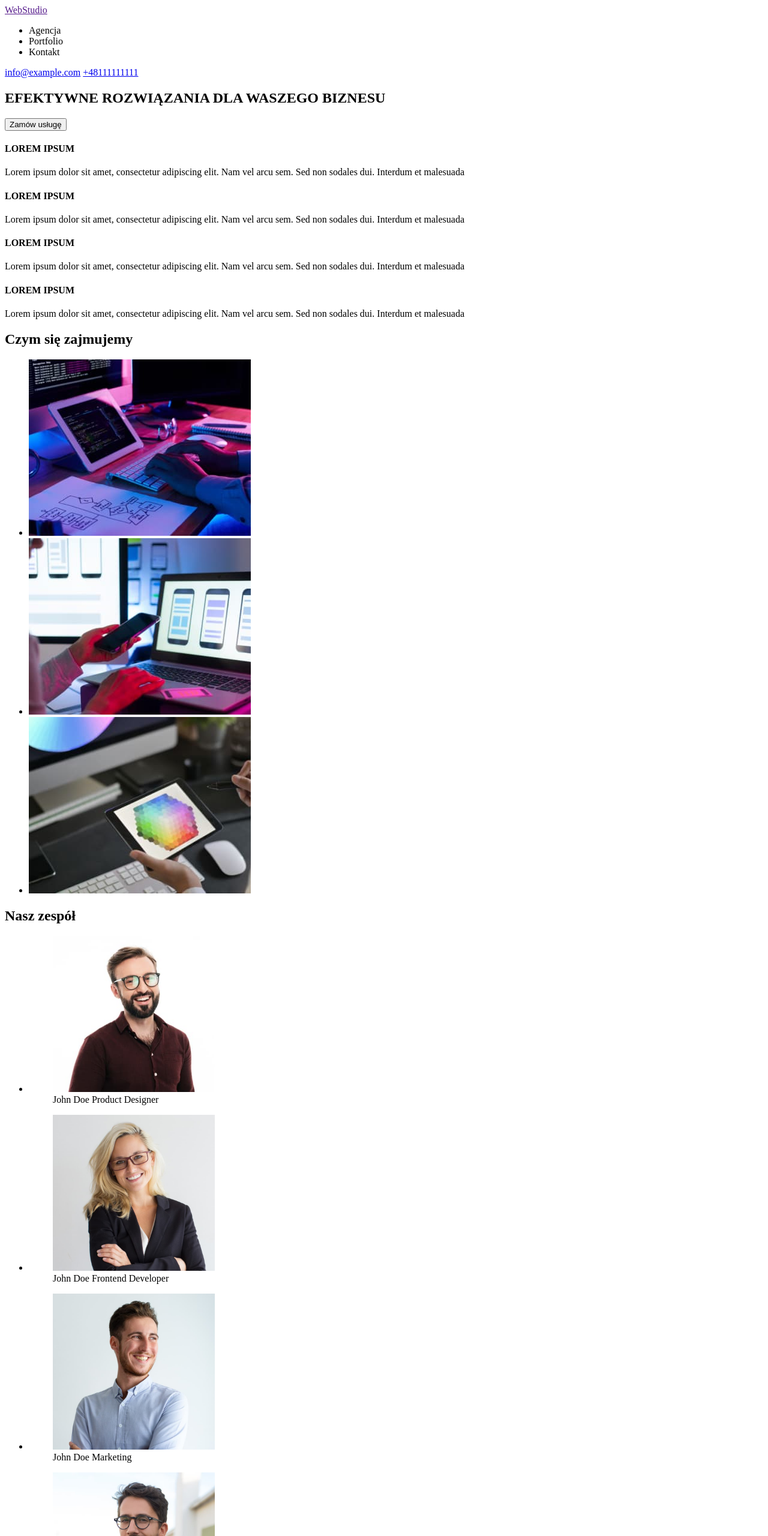
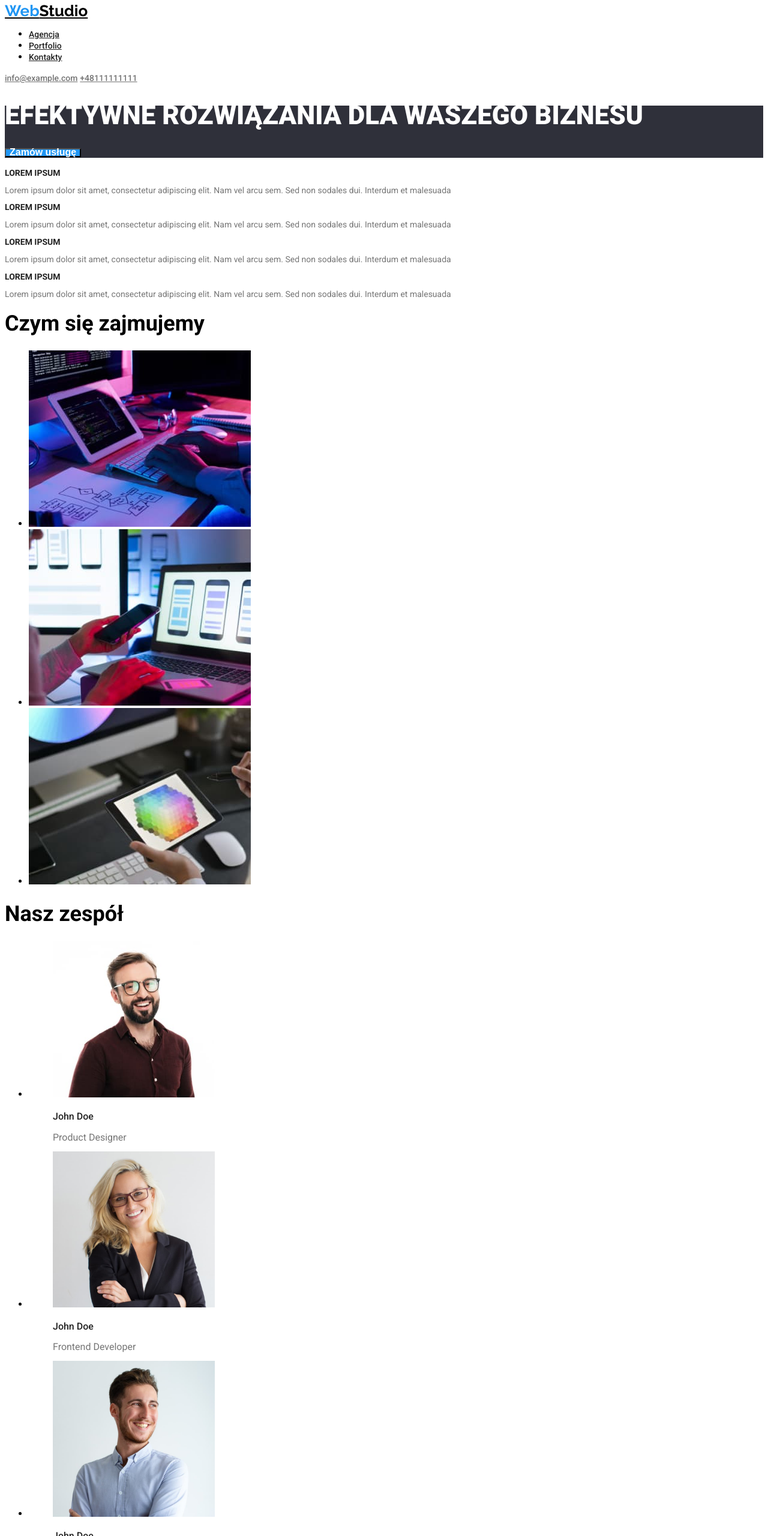
Before and after one commit to MonikaR43/goit-markup-hw-2, a plain HTML site: page index.html in a window 1280 px wide. Shown: the top 2560 px of the page at 60% size. Drawn offline with Linux system fonts and the light colour scheme.

Commit message:
feat: change

```diff
--- a/css/styles.css
+++ b/css/styles.css
@@ -0,0 +1,103 @@
+:root {
+  --border-style: "Roboto", sanf-serif;
+  --color-header: #2196f3;
+  --color-1: #212121;
+}
+body {
+  font-family: var(--border-style);
+  font-style: normal;
+}
+.button {
+  cursor: pointer;
+}
+.logo {
+  color: #000000;
+  font-family: "Raleway";
+  font-weight: 700;
+  font-size: 26px;
+  line-height: 0.77;
+}
+.web {
+  color: #2196f3;
+}
+.nav {
+  color: var(--color-1);
+  font-weight: 500;
+  font-size: 14px;
+  line-height: 0.88;
+}
+.kontakt-header {
+  font-weight: 500;
+  font-size: 14px;
+  line-height: 0.88;
+  color: #757575;
+}
+.background-index {
+  background: #2f303a;
+}
+.h1 {
+  font-weight: 900;
+  font-size: 44px;
+  line-height: 0.73;
+  color: #ffffff;
+}
+.button-index {
+  font-weight: 700;
+  font-size: 16px;
+  line-height: 0.53;
+  color: #ffffff;
+  background: #2196f3;
+}
+.h4index {
+  font-weight: 700;
+  font-size: 14px;
+  line-height: 0.88;
+  color: var(--color-1);
+}
+.text-index {
+  font-weight: 400;
+  font-size: 14px;
+  line-height: 0.58;
+  color: #757575;
+}
+.h2-index {
+  font-weight: 700;
+  font-size: 36px;
+  line-height: 0.86;
+  colo: var(--color-1);
+}
+.h4-image {
+  font-weight: 500;
+  font-size: 16px;
+  line-height: 0.84;
+  color: var(--color-1);
+}
+.position-index {
+  font-weight: 400;
+  font-size: 16px;
+  line-height: 0.84;
+  color: #757575;
+}
+.background-footer {
+  background: #2f303a;
+}
+.logo-footer {
+  font-family: "Raleway";
+  font-weight: 700;
+  font-size: 26px;
+  line-height: 0.84;
+}
+.studio-footer {
+  color: #ffffff;
+}
+.adress-kontakt-footer {
+  font-weight: 400;
+  font-size: 14px;
+  line-height: 0.58;
+}
+.adress-footer {
+  color: #ffffff;
+}
+.kontakt-footer {
+  color: rgba(255, 255, 255, 0.6);
+}
--- a/index.html
+++ b/index.html
@@ -4,47 +4,63 @@
     <meta charset="UTF-8" />
     <meta http-equiv="X-UA-Compatible" content="IE=edge" />
     <meta name="viewport" content="width=device-width, initial-scale=1.0" />
-    <title>Document</title>
+    <title>Main Page</title>
+    <link rel="preconnect" href="https://fonts.googleapis.com" />
+    <link rel="preconnect" href="https://fonts.gstatic.com" crossorigin />
+    <link
+      href="https://fonts.googleapis.com/css2?family=Raleway:wght@700&family=Roboto:wght@400;500;700;900&display=swap"
+      rel="stylesheet"
+    />
+    <link href="./css/styles.css" rel="stylesheet" />
   </head>
   <body>
     <header>
-        <a href="">WebStudio</a>
+      <a class="logo" href=""><span class="web">Web</span>Studio</a>
 
       <nav>
         <ul>
-          <li>Agencja</li>
-          <li>Portfolio</li>
-          <li>Kontakt</li>
+          <li><a class="nav" href="./index.html">Agencja</a></li>
+          <li><a class="nav" href="./portfolio.html">Portfolio</a></li>
+          <li><a class="nav" href="">Kontakty</a></li>
         </ul>
       </nav>
-      <a href="mailto:info@example.com">info@example.com</a>
-      <a href="tel:+48111111111">+48111111111</a>
+      <a class="kontakt-header" href="mailto:info@example.com"
+        >info@example.com</a
+      >
+      <a class="kontakt-header" href="tel:+48111111111">+48111111111</a>
     </header>
     <main>
-      <section><h1>EFEKTYWNE ROZWIĄZANIA DLA WASZEGO BIZNESU</h1>
-      <button type="button">Zamów usługę</button></section>
+      <section class="background-index">
+        <h1 class="h1">EFEKTYWNE ROZWIĄZANIA DLA WASZEGO BIZNESU</h1>
+        <button class="button-index" type="button">Zamów usługę</button>
+      </section>
       <section>
-      <p>
-        <h4>LOREM IPSUM </h4>
-        Lorem ipsum dolor sit amet, consectetur adipiscing elit. Nam
-        vel arcu sem. Sed non sodales dui. Interdum et malesuada
+        <h4 class="h4index">LOREM IPSUM</h4>
+        <p class="text-index">
+          Lorem ipsum dolor sit amet, consectetur adipiscing elit. Nam vel arcu
+          sem. Sed non sodales dui. Interdum et malesuada
         </p>
-       <p>
-        <h4>LOREM IPSUM </h4>
-        Lorem ipsum dolor sit amet, consectetur adipiscing elit. Nam
-        vel arcu sem. Sed non sodales dui. Interdum et malesuada
+
+        <h4 class="h4index">LOREM IPSUM</h4>
+        <p class="text-index">
+          Lorem ipsum dolor sit amet, consectetur adipiscing elit. Nam vel arcu
+          sem. Sed non sodales dui. Interdum et malesuada
         </p>
-       <p>
-        <h4>LOREM IPSUM </h4>
-        Lorem ipsum dolor sit amet, consectetur adipiscing elit. Nam
-        vel arcu sem. Sed non sodales dui. Interdum et malesuada
+
+        <h4 class="h4index">LOREM IPSUM</h4>
+        <p class="text-index">
+          Lorem ipsum dolor sit amet, consectetur adipiscing elit. Nam vel arcu
+          sem. Sed non sodales dui. Interdum et malesuada
         </p>
-       <p>
-        <h4>LOREM IPSUM </h4>
-        Lorem ipsum dolor sit amet, consectetur adipiscing elit. Nam
-        vel arcu sem. Sed non sodales dui. Interdum et malesuada
-      </p></section><section>
-      <h2>Czym się zajmujemy</h2>
+
+        <h4 class="h4index">LOREM IPSUM</h4>
+        <p class="text-index">
+          Lorem ipsum dolor sit amet, consectetur adipiscing elit. Nam vel arcu
+          sem. Sed non sodales dui. Interdum et malesuada
+        </p>
+      </section>
+      <section>
+        <h2 class="h2-index">Czym się zajmujemy</h2>
         <ul>
           <li>
             <img
@@ -60,51 +76,84 @@
           <li>
             <img width="370" height="294" src="images/box3.jpg" alt="tablet" />
           </li>
-      </ul></section>
+        </ul>
+      </section>
       <section>
-      <h2>Nasz zespół</h2>
+        <h2 class="h2-index">Nasz zespół</h2>
         <ul>
-        <li><figure>
+          <li>
+            <figure>
               <img
                 width="270"
                 height="260"
                 src="images/teamcard1.jpg"
                 alt="Man with glasses"
-          /><figcaption>John Doe Product Designer</figcaption></figure>
+              />
+              <figcaption>
+                <h4 class="h4-image">John Doe</h4>
+                <p class="position-index">Product Designer</p>
+              </figcaption>
+            </figure>
           </li>
-        <li><figure>
+          <li>
+            <figure>
               <img
                 width="270"
                 height="260"
                 src="images/teamcard2.jpg"
                 alt="Women with glasses"
-          /><figcaption>John Doe Frontend Developer</figcaption></figure>
+              />
+              <figcaption>
+                <h4 class="h4-image">John Doe</h4>
+                <p class="position-index">Frontend Developer</p>
+              </figcaption>
+            </figure>
           </li>
-        <li><figure>
+          <li>
+            <figure>
               <img
                 width="270"
                 height="260"
                 src="images/teamcard3.jpg"
                 alt="smiling man"
-          /><figcaption>John Doe Marketing</figcaption></figure>
+              />
+              <figcaption>
+                <h4 class="h4-image">John Doe</h4>
+                <p class="position-index">Marketing</p>
+              </figcaption>
+            </figure>
           </li>
-        <li><figure>
+          <li>
+            <figure>
               <img
                 width="270"
                 height="260"
                 src="images/teamcard4.jpg"
                 alt="Man with glasses"
-          /><figcaption>John Doe UI Designer</figcaption></figure>
+              />
+              <figcaption>
+                <h4 class="h4-image">John Doe</h4>
+                <p class="position-index">UI Designer</p>
+              </figcaption>
+            </figure>
           </li>
         </ul>
       </section>
     </main>
-    <footer>
-        <a href="">WebStudio</a>
-      <adress>m. Warszawa, Aleje Jerozolimskie 21</adress>
-      <a href="mailto:info@example.com">info@example.com</a>
-      <a href="tel:+48111111111">+48111111111</a>
+    <footer class="background-footer">
+      <a class="logo-footer" href=""
+        ><span class="web">Web</span
+        ><span class="studio-footer">Studio</span></a
+      >
+      <div class="adress-kontakt-footer">
+        <adress class="adress-footer"
+          >m. Warszawa, Aleje Jerozolimskie 21</adress
+        >
+        <a class="kontakt-footer" href="mailto:info@example.com"
+          >info@example.com</a
+        >
+        <a class="kontakt-footer" href="tel:+48111111111">+48111111111</a>
+      </div>
     </footer>
-
   </body>
 </html>
```
Also changed, not shown: portfolio.html (+34 -16 lines). Lines whose indentation alone changed are shown as unchanged.
